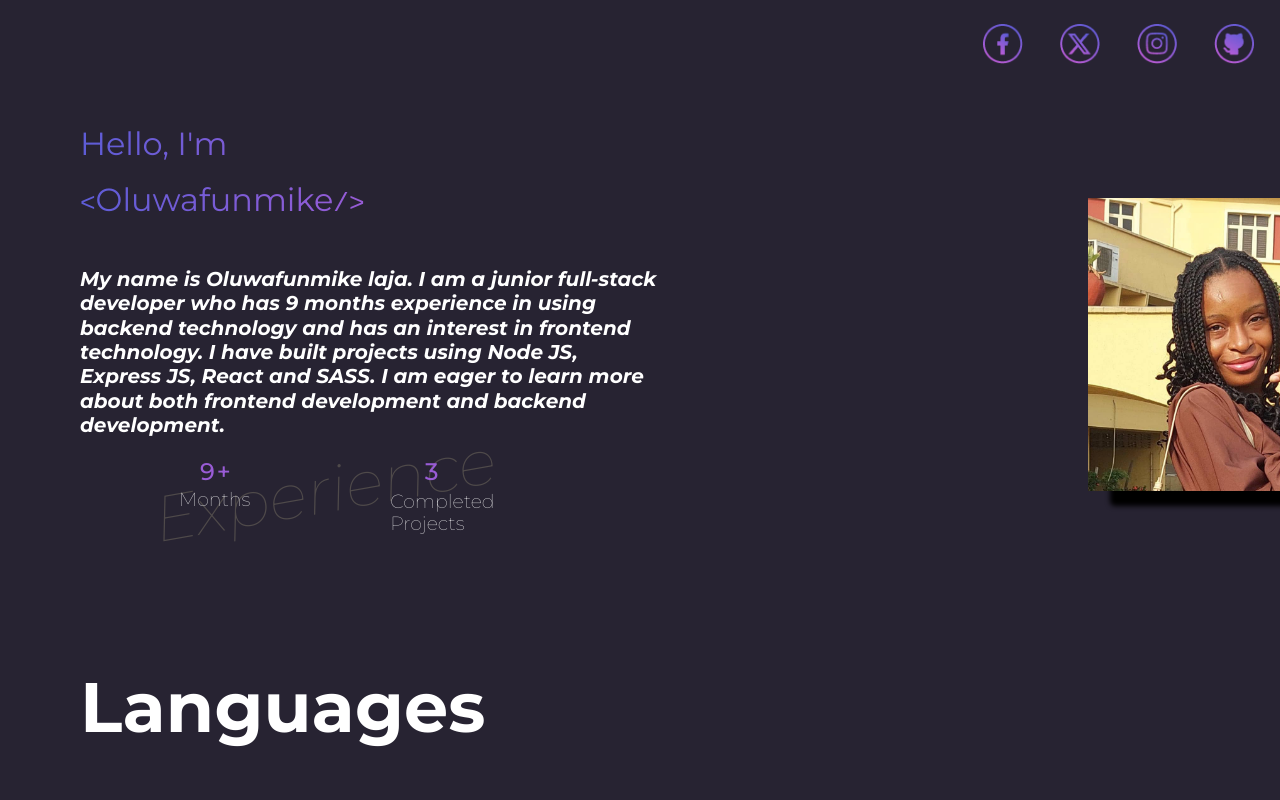
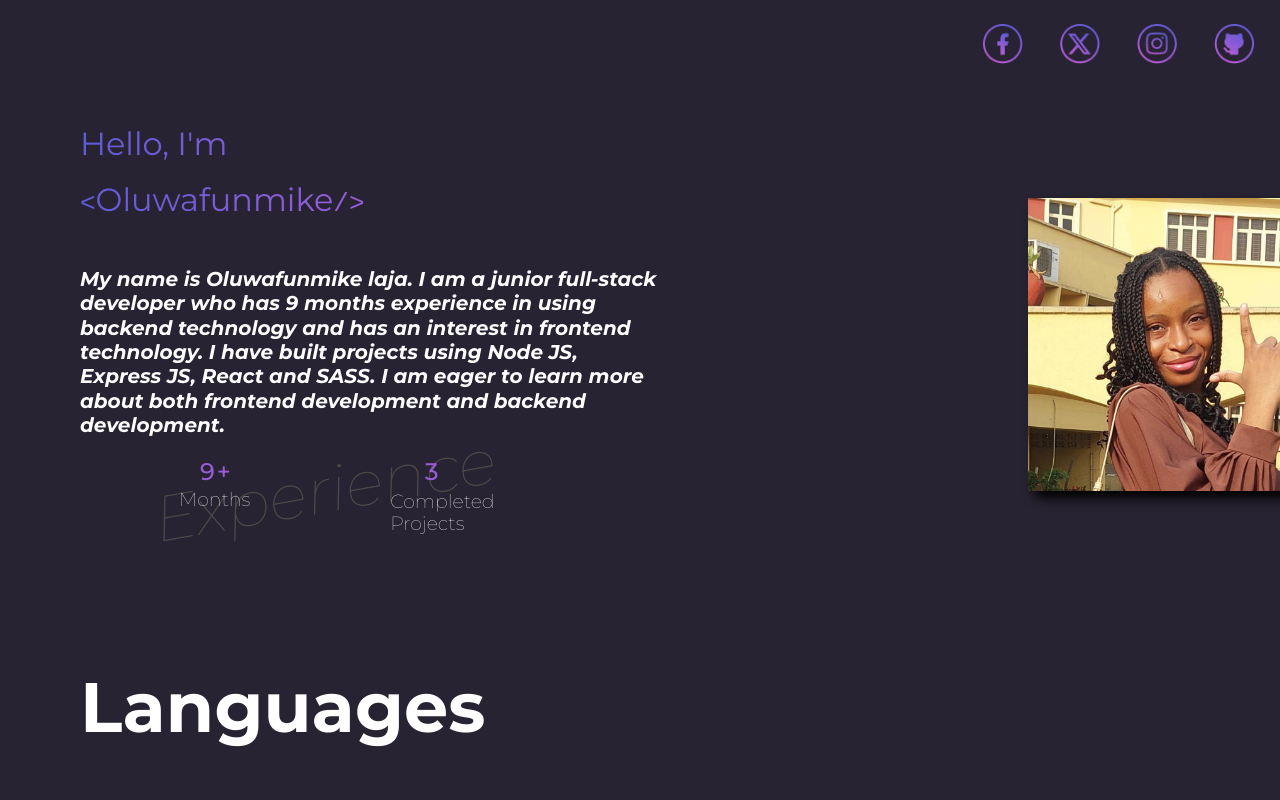
Before and after one commit to Amiele2006/Portfolio_website, a website: page index.html in a window 1280 px wide. Shown: the top 800 px of the page. Drawn offline with Linux system fonts and the light colour scheme.

Commit message:
changed:  positioning of the picture

```diff
--- a/src/index.css
+++ b/src/index.css
@@ -93,8 +93,8 @@ body{
     border-radius:5px;
     position:relative;
     bottom:260px;
-    left: 1008px;
-    box-shadow:22px 15px  5px black;
+    left: 948px;
+    box-shadow:7px 7px  12px black;
 }
 
 #image-1{
```
